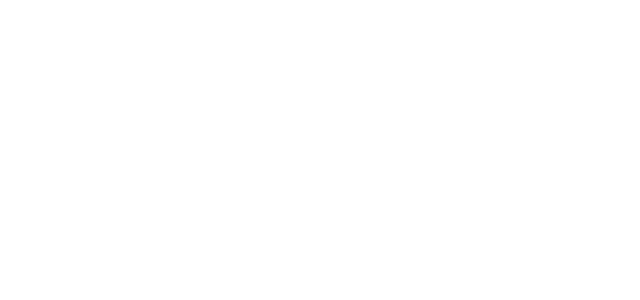
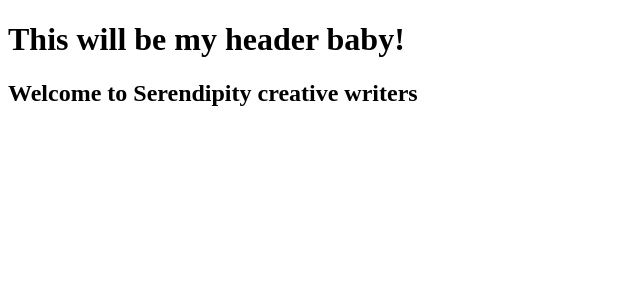
Before and after one commit to YuvalZoref/serendipity, a React (Create React App) app: page /about in a window 1280 px wide. Shown: the top 300 px of the page, without its empty margins (0-640 px from the left). Built offline with nearby package versions, Linux system fonts and the light colour scheme.

Commit message:
added routers and links

```diff
--- a/src/App.js
+++ b/src/App.js
@@ -1,9 +1,24 @@
+import { BrowserRouter, Routes, Route } from "react-router-dom";
+import Home from './pages/Home'
+import About from './pages/About'
+import Blog from './pages/Blog'
+import Contact from './pages/Contact'
+import NoPage from './pages/NoPage'
 
-function App() {
+
+export default function App() {
   return (
     <div className="App">
+      <BrowserRouter>
+        <Routes>
+          <Route index element={<Home />} />
+          <Route path="/home" element={<Home />} />
+          <Route path="/about" element={<About />} />
+          <Route path="/blog" element={<Blog />} />
+          <Route path="/contact" element={<Contact />} />
+          <Route path="*" element={<NoPage />} />
+        </Routes>
+      </BrowserRouter>
     </div>
   );
 }
-
-export default App;
--- a/src/components/Header.js
+++ b/src/components/Header.js
@@ -3,6 +3,6 @@
 
 export default function Header() {
   return (
-    <h1>Header:React</h1>
+    <h1>This will be my header baby!</h1>
   )
 }
--- a/src/pages/About.js
+++ b/src/pages/About.js
@@ -4,7 +4,9 @@
   return (
     <div>
       <Header />
-      <h2>About page</h2>
+      <h2>
+        Welcome to Serendipity creative writers
+      </h2>
     </div>
   )
 }
--- a/src/pages/Home.js
+++ b/src/pages/Home.js
@@ -1,10 +1,14 @@
-import Header from '../components/Header'
+import { Link } from 'react-router-dom';
 
 export default function Home() {
   return (
     <div>
-      <Header />
       <h2>Home page</h2>
+      <button>
+        <Link activeClass='active' to='About'>
+          Click here to see more!
+        </Link>
+      </button>
     </div>
   )
 }
--- /dev/null
+++ b/src/pages/NoPage.js
@@ -0,0 +1,7 @@
+export default function NoPage() {
+  return (
+    <div>
+      <h2>Error 404: Not found</h2>
+    </div>
+  )
+}
```
